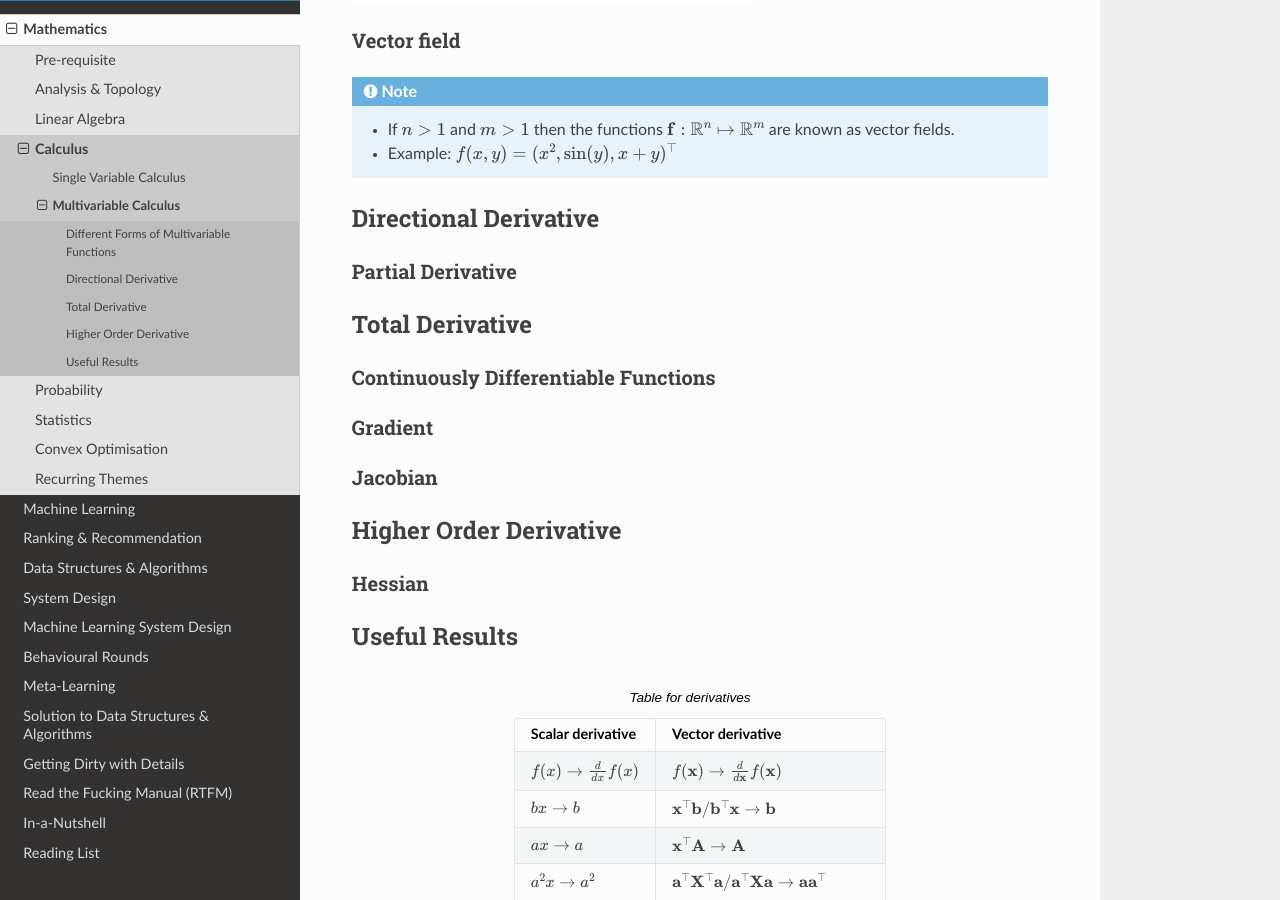
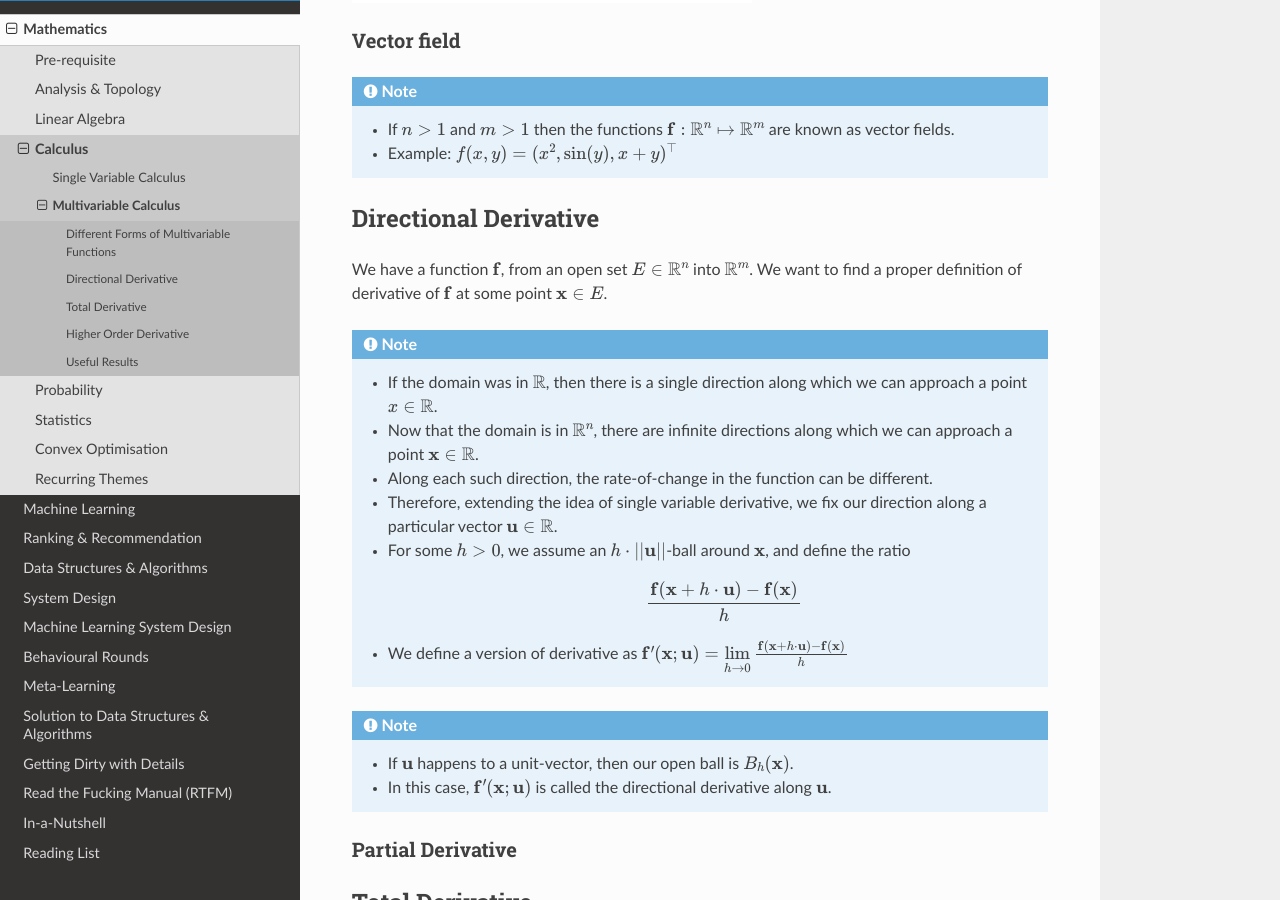
Before and after one commit to uselesstechjunks/leetcode, a Sphinx documentation site: the page built from docs/source/math/calc3/multi.rst, in a window 1280 px wide and 900 px high, scrolled down 964 px. Built offline with Sphinx 7.4.7 and the Read the Docs theme 2.0.0, drawn with Linux system fonts in a browser that asks for light colours.

Commit message:
Update multi.rst

```diff
--- a/docs/source/math/calc3/multi.rst
+++ b/docs/source/math/calc3/multi.rst
@@ -31,6 +31,21 @@ Vector field
 **********************************************************
 Directional Derivative
 **********************************************************
+We have a function :math:`\mathbf{f}`, from an open set :math:`E\in\mathbb{R}^n` into :math:`\mathbb{R}^m`. We want to find a proper definition of derivative of :math:`\mathbf{f}` at some point :math:`\mathbf{x}\in E`.
+
+.. note::
+	* If the domain was in :math:`\mathbb{R}`, then there is a single direction along which we can approach a point :math:`x\in\mathbb{R}`.
+	* Now that the domain is in :math:`\mathbb{R}^n`, there are infinite directions along which we can approach a point :math:`\mathbf{x}\in\mathbb{R}`.
+	* Along each such direction, the rate-of-change in the function can be different.
+	* Therefore, extending the idea of single variable derivative, we fix our direction along a particular vector :math:`\mathbf{u}\in\mathbb{R}`.
+	* For some :math:`h> 0`, we assume an :math:`h\cdot||\mathbf{u}||`-ball around :math:`\mathbf{x}`, and define the ratio
+
+		.. math:: \frac{\mathbf{f}(\mathbf{x}+h\cdot\mathbf{u})-\mathbf{f}(\mathbf{x})}{h}
+	* We define a version of derivative as :math:`\mathbf{f}'(\mathbf{x}; \mathbf{u})=\lim\limits_{h\to 0}\frac{\mathbf{f}(\mathbf{x}+h\cdot\mathbf{u})-\mathbf{f}(\mathbf{x})}{h}`
+
+.. note::
+	* If :math:`\mathbf{u}` happens to a unit-vector, then our open ball is :math:`B_h(\mathbf{x})`.
+	* In this case, :math:`\mathbf{f}'(\mathbf{x}; \mathbf{u})` is called the directional derivative along :math:`\mathbf{u}`.
 
 Partial Derivative
 ==========================================================
```
